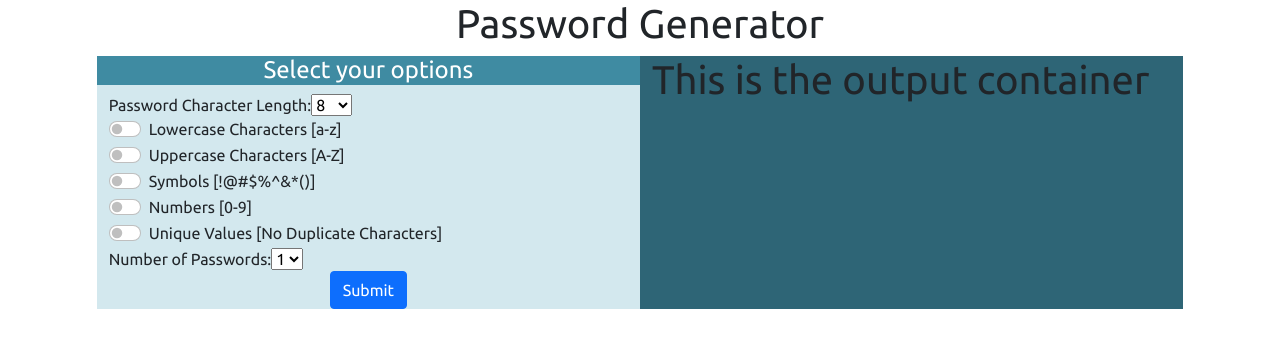
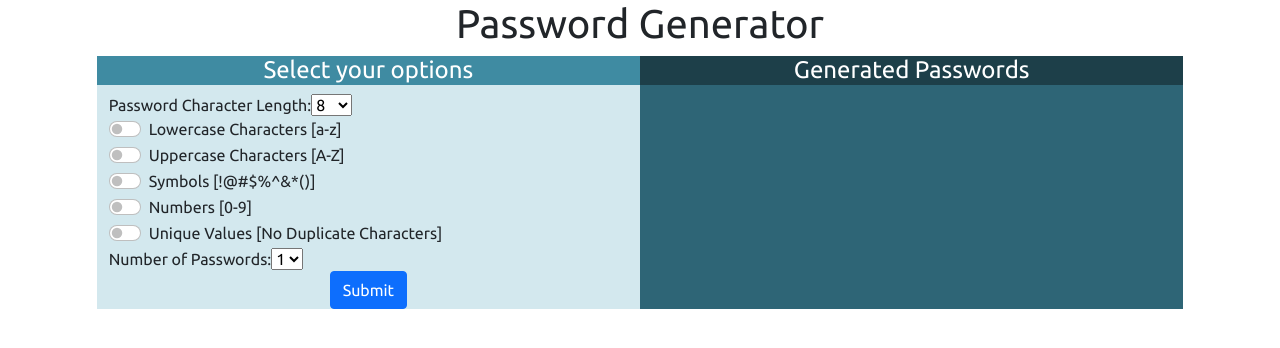
Before and after one commit to Joeseff6/Password-Generator, a React (Create React App) app: page / in a window 1280 px wide. Shown: the top 348 px of the page. Built offline with nearby package versions, Linux system fonts and the light colour scheme.

Commit message:
Imported css file

```diff
--- a/src/components/OutputContainer.js
+++ b/src/components/OutputContainer.js
@@ -1,12 +1,19 @@
 import React from "react";
+import "./OutputContainer.css";
 
 class OutputContainer extends React.Component {
   render() {
     return (
-      <div>
-        <h1>This is the output container</h1>
-      </div>
-    )
+      <React.Fragment>
+        <div className="row">
+          <h4 className="text-center" id="output-header">
+            Generated Passwords
+          </h4>
+        </div>
+        <div className="row">
+        </div>
+      </React.Fragment>
+    );
   }
 }
 
```
